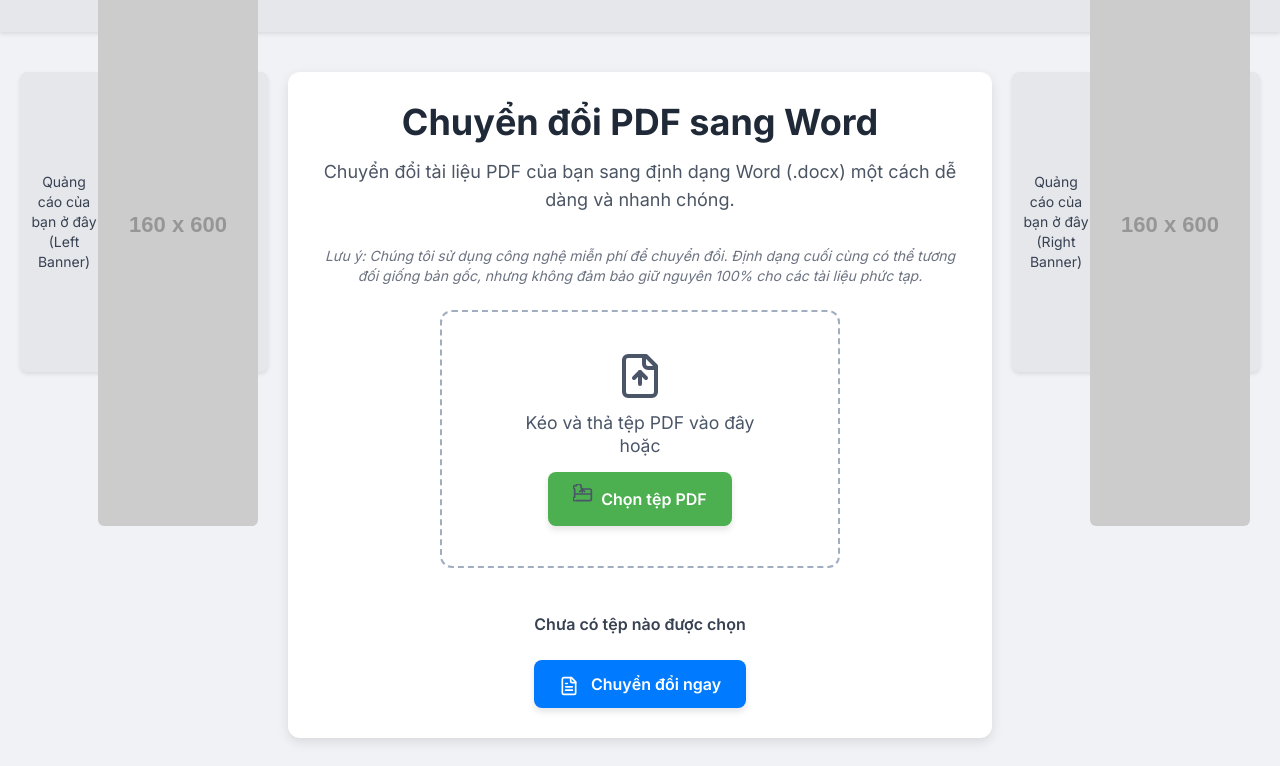
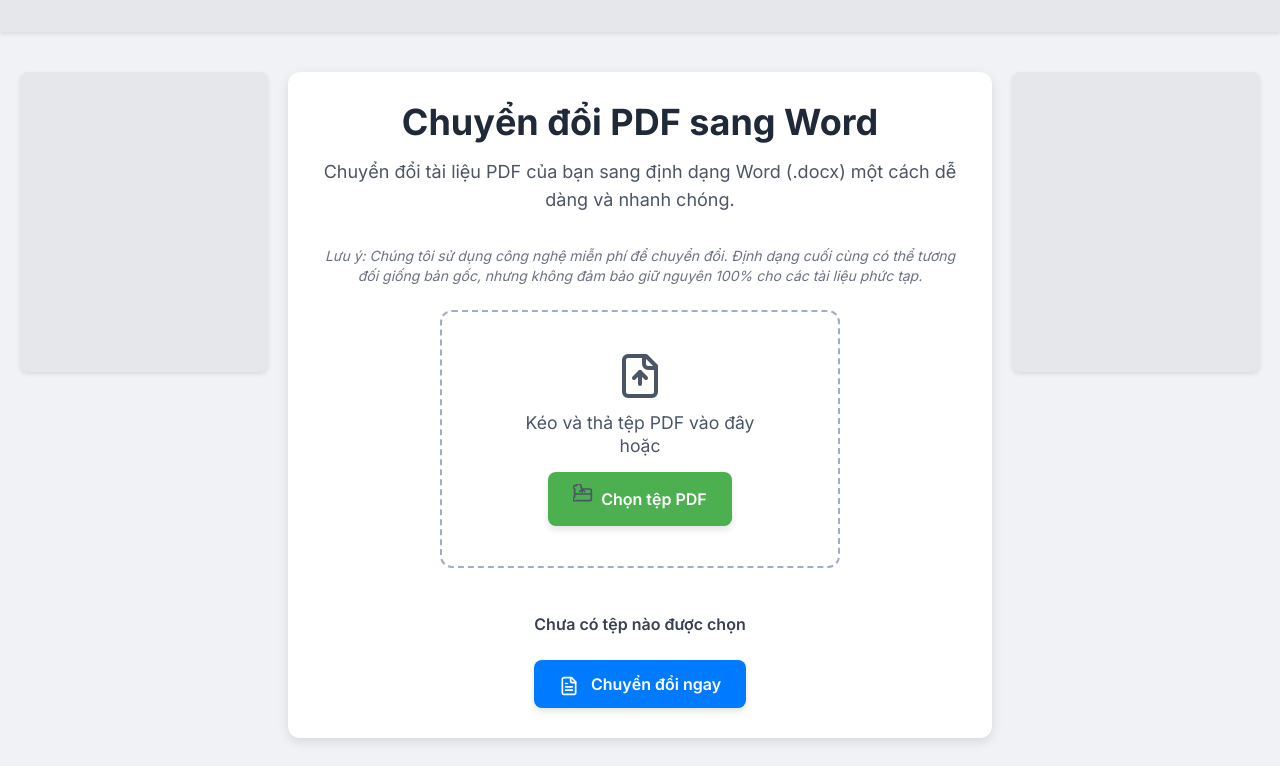
Before and after one commit to toannongls/pdf2word, a Flask app: page / in a window 1280 px wide. Shown: the top 766 px of the page. Run offline with Flask 3, Linux system fonts and the light colour scheme; grey boxes labelled with a size stand in for pictures from a placeholder-image service; some libraries are stand-ins or nearby versions.

```diff
--- a/templates/index.html
+++ b/templates/index.html
@@ -10,6 +10,9 @@
     <!-- Lucide Icons CDN -->
     <script src="https://unpkg.com/lucide@latest"></script>
     <script async src="https://ss.mrmnd.com/native.js"></script>
+    <script async src="https://ss.mrmnd.com/banner.js"></script>
+    <script async src="https://ss.mrmnd.com/static/67130e0d-863a-4586-9dae-1dc65b94796d.js"></script>
+    <script async src="https://ss.mrmnd.com/dynamic.js" data-mnddynid="868786d1-84e7-4ef9-86b2-0f6706ce179d"></script>
 
     <style>
         body {
@@ -214,8 +217,7 @@
         <!-- Left Ad Banner -->
         <div class="ad-banner-side w-full md:w-1/5 bg-gray-200 text-gray-700 text-sm">
             <!-- Thay thế bằng mã quảng cáo thực tế của bạn -->
-            <p>Quảng cáo của bạn ở đây (Left Banner)</p>
-            <img src="https://placehold.co/160x600/e0e0e0/555?text=Left+Ad" alt="Left Ad Placeholder" class="mx-auto mt-2 rounded-md">
+            <div data-mndbanid="30ac183f-5fb9-46ad-be66-b3c427246422"></div>
         </div>
 
         <!-- Main Content -->
@@ -259,8 +261,7 @@
         <!-- Right Ad Banner -->
         <div class="ad-banner-side w-full md:w-1/5 bg-gray-200 text-gray-700 text-sm">
             <!-- Thay thế bằng mã quảng cáo thực tế của bạn -->
-            <p>Quảng cáo của bạn ở đây (Right Banner)</p>
-            <img src="https://placehold.co/160x600/e0e0e0/555?text=Right+Ad" alt="Right Ad Placeholder" class="mx-auto mt-2 rounded-md">
+            <div data-mndbanid="71ac79d4-e613-498f-9e9f-7710799eb781"></div>
         </div>
     </div>
 
```
